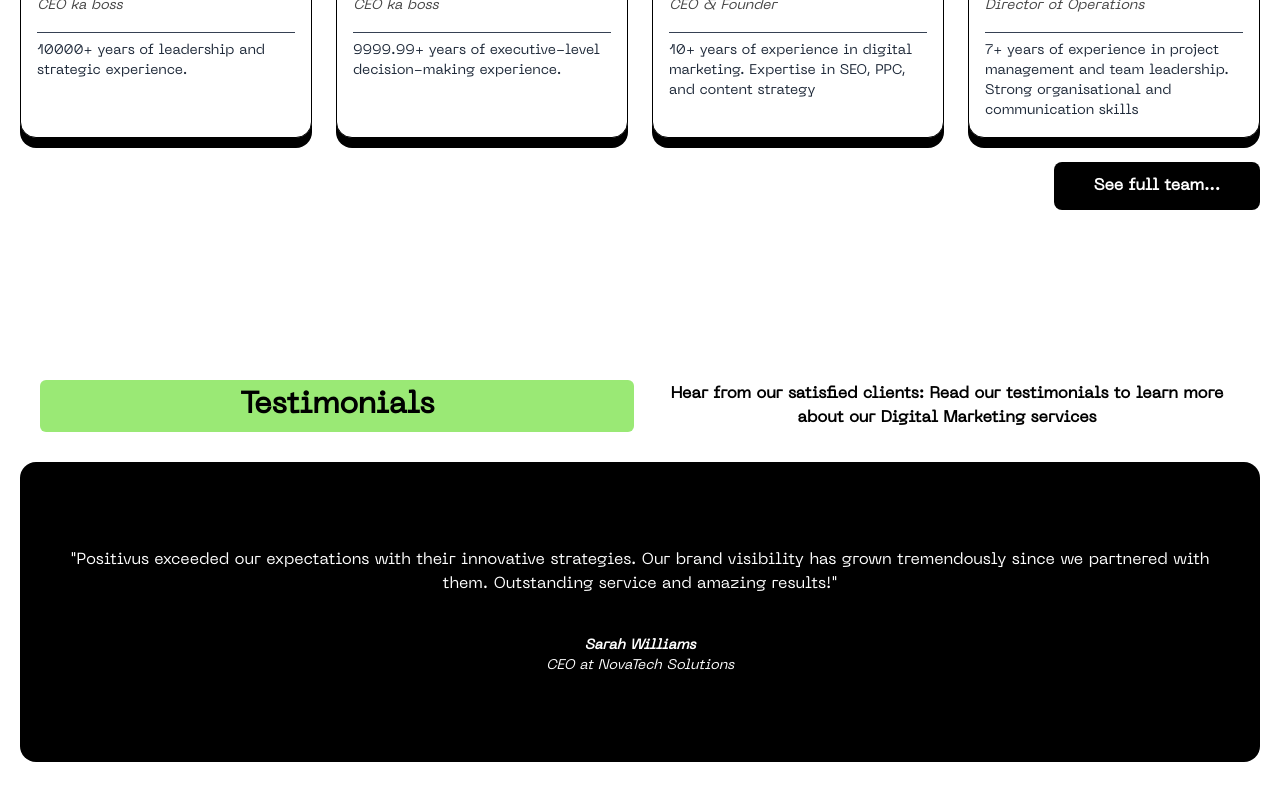
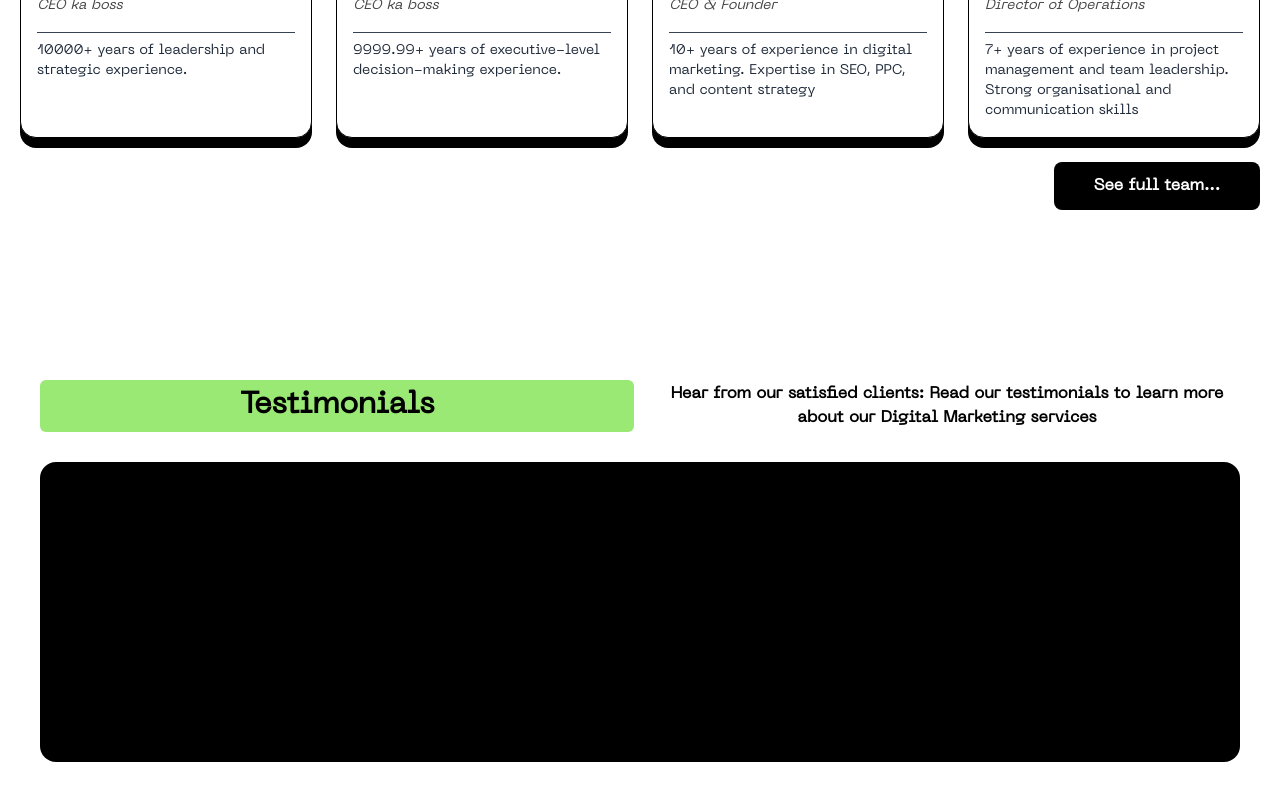
Before and after one commit to goutam-khowal/gsap-anims, a Next.js app: page / in a window 1280 px wide. Shown: the part 5527-6327 px from the top of the page. Built offline with nearby package versions, Linux system fonts and the light colour scheme.

Commit message:
Testimonial

```diff
--- a/components/Digital-Agency-Website/DGW-comps/Testimonials.tsx
+++ b/components/Digital-Agency-Website/DGW-comps/Testimonials.tsx
@@ -45,12 +45,12 @@ const Testimonials: React.FC<Testimonies> = ({
       setCurrentIndex((prev) =>
         prev === 0 ? testimonyList.length - 1 : prev - 1
       );
-      rtlTweenRef.current?.play();
+      ltrTweenRef.current?.play();
     } else if (id === "rightBtn") {
       setCurrentIndex((prev) =>
         prev === testimonyList.length - 1 ? 0 : prev + 1
       );
-      ltrTweenRef.current?.play();
+      rtlTweenRef.current?.play();
     }
   }
 
@@ -61,7 +61,7 @@ const Testimonials: React.FC<Testimonies> = ({
         prev === testimonyList.length - 1 ? 0 : prev + 1
       );
       rtlTweenRef.current?.play();
-    }, 5000);
+    }, 1000 * 15);
 
     // Cleanup on unmount
     return () => clearInterval(interval);
@@ -77,12 +77,12 @@ const Testimonials: React.FC<Testimonies> = ({
           {paragraph}
         </p>
       </div>
-      <div className="relative">
+      <div className="relative px-5">
         {/* Left Hover and Button */}
         <div
           onMouseEnter={() => setShowLeftBtn(true)}
           onMouseLeave={() => setShowLeftBtn(false)}
-          className="h-full w-[40%] left-0 top-0 absolute text-4xl z-1 flex items-center justify-start px-5"
+          className="h-full w-[40%] left-5 top-0 absolute text-4xl z-1 flex items-center justify-start px-5"
         >
           <i
             ref={leftBtnRef}
@@ -118,7 +118,7 @@ const Testimonials: React.FC<Testimonies> = ({
         <div
           onMouseEnter={() => setShowRightBtn(true)}
           onMouseLeave={() => setShowRightBtn(false)}
-          className="h-full w-[40%] right-0 top-0 absolute text-4xl z-1 flex items-center justify-end px-5"
+          className="h-full w-[40%] right-5 top-0 absolute text-4xl z-1 flex items-center justify-end px-5"
         >
           <i
             ref={rightBtnRef}
```
